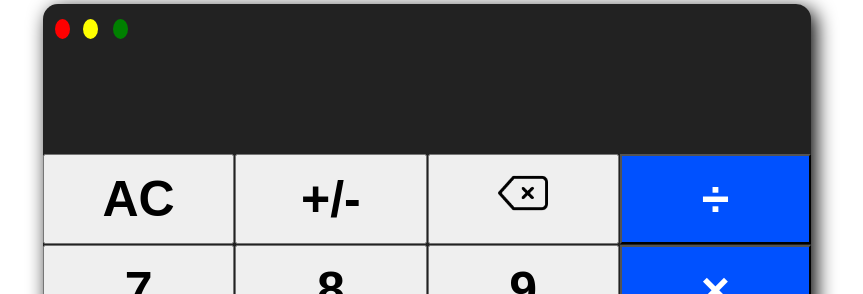
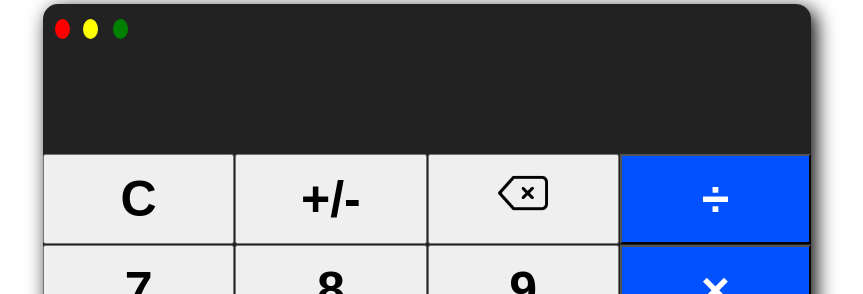
Before and after one commit to Aryan9131/React_Calculator, a React (Create React App) app: page / in a window 1280 px wide. Shown: the top 294 px of the page, without its empty margins (213-1076 px from the left). Built offline with nearby package versions, Linux system fonts and the light colour scheme; a web font is replaced by a local one.

Commit message:
Update calculater.jsx

```diff
--- a/src/component/calculater.jsx
+++ b/src/component/calculater.jsx
@@ -21,7 +21,7 @@ const Calculator = ({ calculate, handleBack, handleClear, handleClick, result, h
 
             {/* Some keypad buttons */}
             <div  className={styles.keypad}>
-                <button onClick={handleClear}>AC</button>
+                <button onClick={handleClear}>C</button>
                 <button onClick={handleMinus}>+/-</button>
                 <button onClick={handleBack}><img src={backpng} alt="back"/></button>
                 <button className={styles.operator} value="/" onClick={handleClick}>&divide;</button>
```
